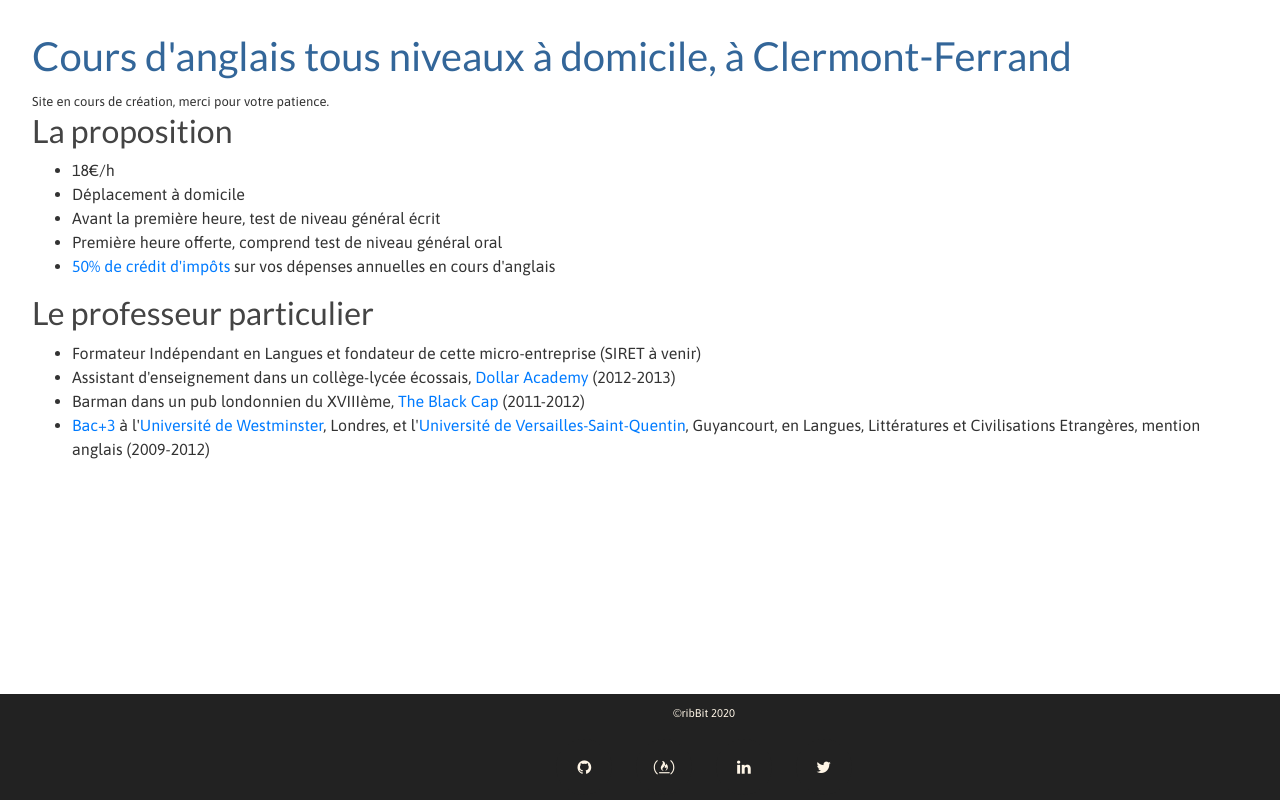
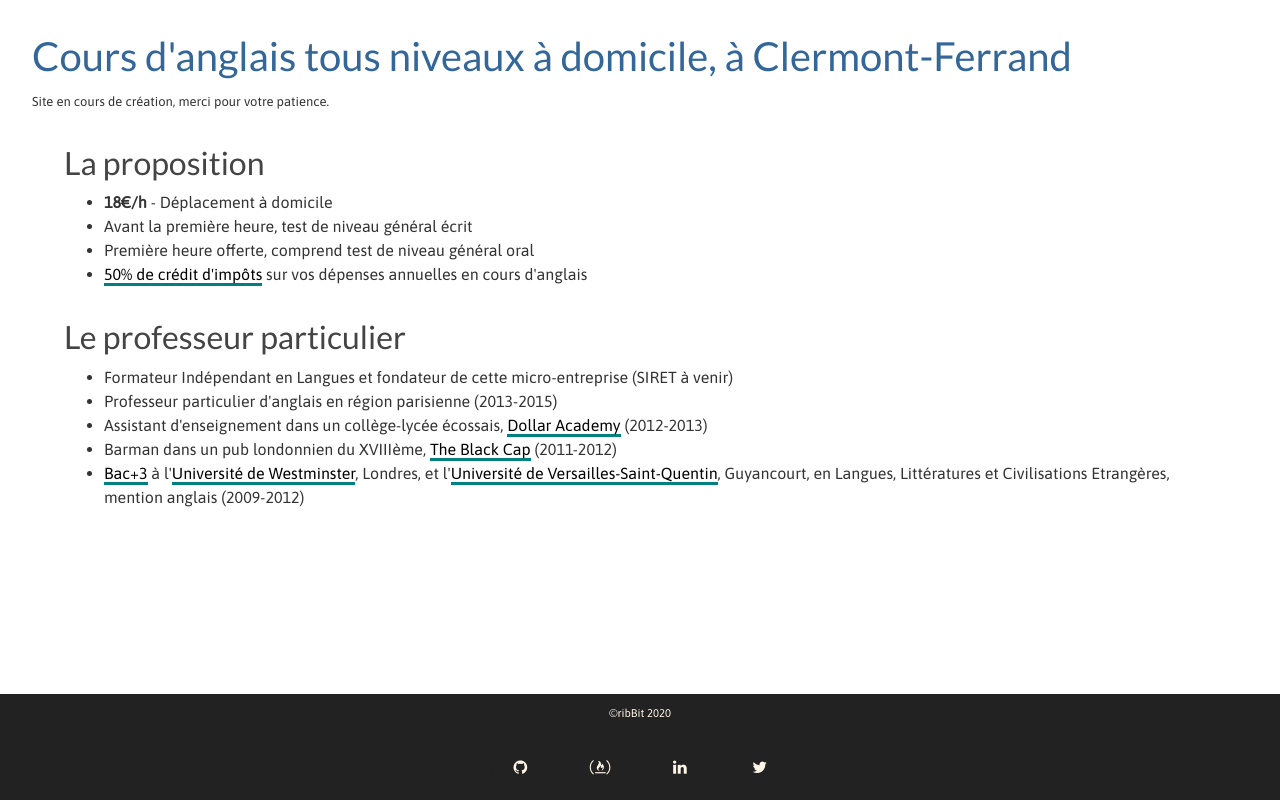
Before and after one commit to draialexis/cacf, an Angular app: page / in a window 1280 px wide. Built offline with nearby package versions, Linux system fonts and the light colour scheme.

Commit message:
version 0.1

```diff
--- a/src/app/app.component.html
+++ b/src/app/app.component.html
@@ -1,33 +1,41 @@
-<section id="main">
+<article id="main">
   <h1>{{title}}</h1>
   <span id="wip" class="disclaimer">Site en cours de création, merci pour votre patience.</span>
+  <section>
     <h2>La proposition</h2>
     <ul>
-  <li>18€/h</li>
-  <li>Déplacement à domicile</li>
+      <li><strong>18€/h</strong> - Déplacement à domicile</li>
       <li>Avant la première heure, test de niveau général écrit</li>
       <li>Première heure offerte, comprend test de niveau général oral</li>
-  <li><a target="_blank"
+      <li><a class="link" target="_blank"
              href="https://www.impots.gouv.fr/portail/particulier/emploi-domicile#:~:text=Le%20plafond%20de%20d%C3%A9penses%20retenues,domicile%20(case%207DQ%20de%20la">
         50% de crédit d'impôts</a> sur vos dépenses annuelles en cours d'anglais
       </li>
     </ul>
+  </section>
+  <section>
     <h2>Le professeur particulier</h2>
     <ul>
       <li>Formateur Indépendant en Langues et fondateur de cette micro-entreprise (SIRET à venir)</li>
-  <li>Assistant d'enseignement dans un collège-lycée écossais, <a target="_blank"
+      <li>Professeur particulier d'anglais en région parisienne (2013-2015)</li>
+      <li>Assistant d'enseignement dans un collège-lycée écossais, <a class="link" target="_blank"
                                                                       href="https://www.dollaracademy.org.uk/">Dollar
         Academy</a> (2012-2013)
       </li>
-  <li>Barman dans un pub londonnien du XVIIIème, <a target="_blank" href="https://en.wikipedia.org/wiki/The_Black_Cap">The
+      <li>Barman dans un pub londonnien du XVIIIème, <a class="link" target="_blank"
+                                                        href="https://en.wikipedia.org/wiki/The_Black_Cap">The
         Black
         Cap</a> (2011-2012)
       </li>
-  <li><a target="_blank" href="http://www.cours-anglais-clermont.fr/assets/licence.jpg">Bac+3</a> à l'<a target="_blank"
+      <li><a class="link" target="_blank" href="http://www.cours-anglais-clermont.fr/assets/licence.jpg">Bac+3</a> à
+        l'<a
+          class="link" target="_blank"
           href="https://www.westminster.ac.uk/">Université
           de Westminster</a>, Londres, et
-    l'<a target="_blank" href="http://www.uvsq.fr/">Université de Versailles-Saint-Quentin</a>, Guyancourt, en
+        l'<a class="link" target="_blank" href="http://www.uvsq.fr/">Université de Versailles-Saint-Quentin</a>,
+        Guyancourt, en
         Langues, Littératures et Civilisations Etrangères, mention anglais (2009-2012)
       </li>
     </ul>
   </section>
+</article>
--- a/src/styles.css
+++ b/src/styles.css
@@ -11,7 +11,7 @@ h2, h3 {
   font-weight: lighter;
 }
 
-#main {
+article, section {
   margin: 2em;
 }
 
@@ -20,13 +20,42 @@ body, input[type="text"], button {
   font-family: Cambria, Georgia, serif;
 }
 
-.disclaimer {
-  font-size: small;
-}
-
 /* everywhere else */
 * {
   font-family: 'Asap', Helvetica, sans-serif;
+}
+
+/* misc */
+.date
+{
+  color: #555;
+  font-style: italic;
+}
+.link
+{
+  box-shadow: 0 3px 0 #008080;
+  position: relative;
+  text-decoration: none;
+  color: #000;
+}
+.link:hover
+{
+  color: #000;
+  text-decoration: none;
+  background-color: #eee4d5;
+}
+.link:active
+{
+  box-shadow: none;
+  top: 5px;
+}
+.link:visited
+{
+  color: #000;
+}
+
+.disclaimer {
+  font-size: small;
 }
 
 /*footer style*/
@@ -35,7 +64,7 @@ body, input[type="text"], button {
   color: #fff6e7;
   padding: 5px;
   text-align: center;
-  width: 110%;
+  width: 100%;
   position: fixed;
   bottom: 0;
 }
```
Lines whose indentation alone changed are shown as unchanged.
